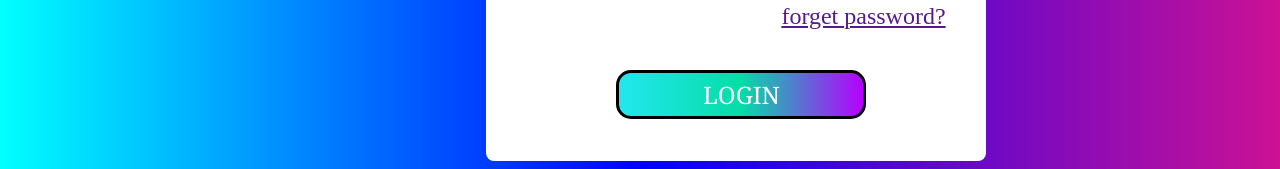
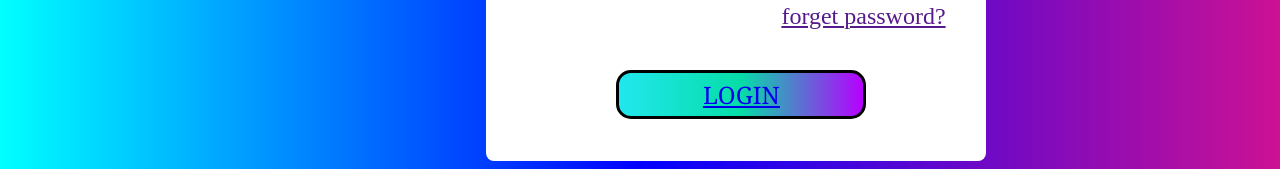
Before and after one commit to Nambivijay/foodies-website, a plain HTML site: page login.html in a window 1280 px wide. Shown: the part 499-668 px from the top of the page. Drawn offline with nearby package versions, Linux system fonts and the light colour scheme.

Commit message:
Update login.html

```diff
--- a/login.html
+++ b/login.html
@@ -23,7 +23,7 @@
             <a  class="pass" href="">forget password?</a>
         </div>
         <div>
-            <button class="but">LOGIN</button>
+            <button class="but"><a href="index.html">LOGIN</button>
         </div>
     </form>
 </body>
```
